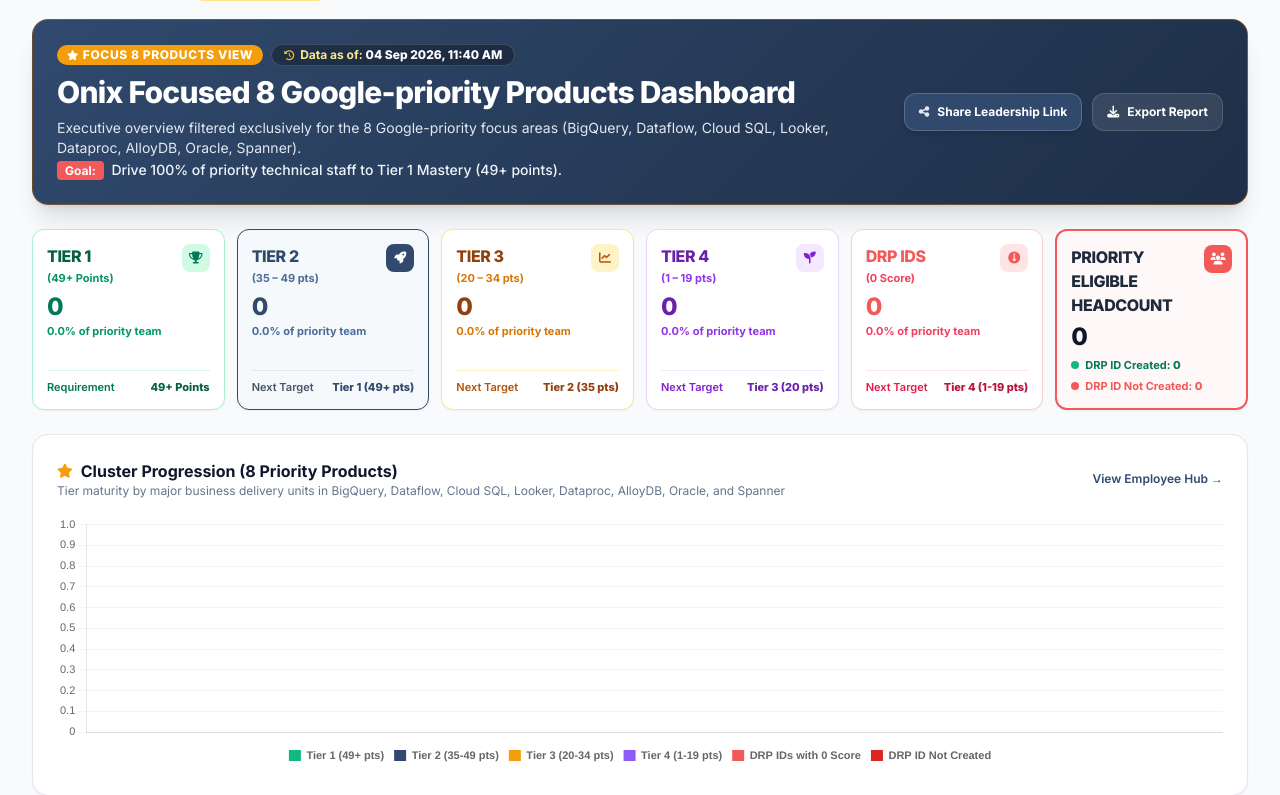
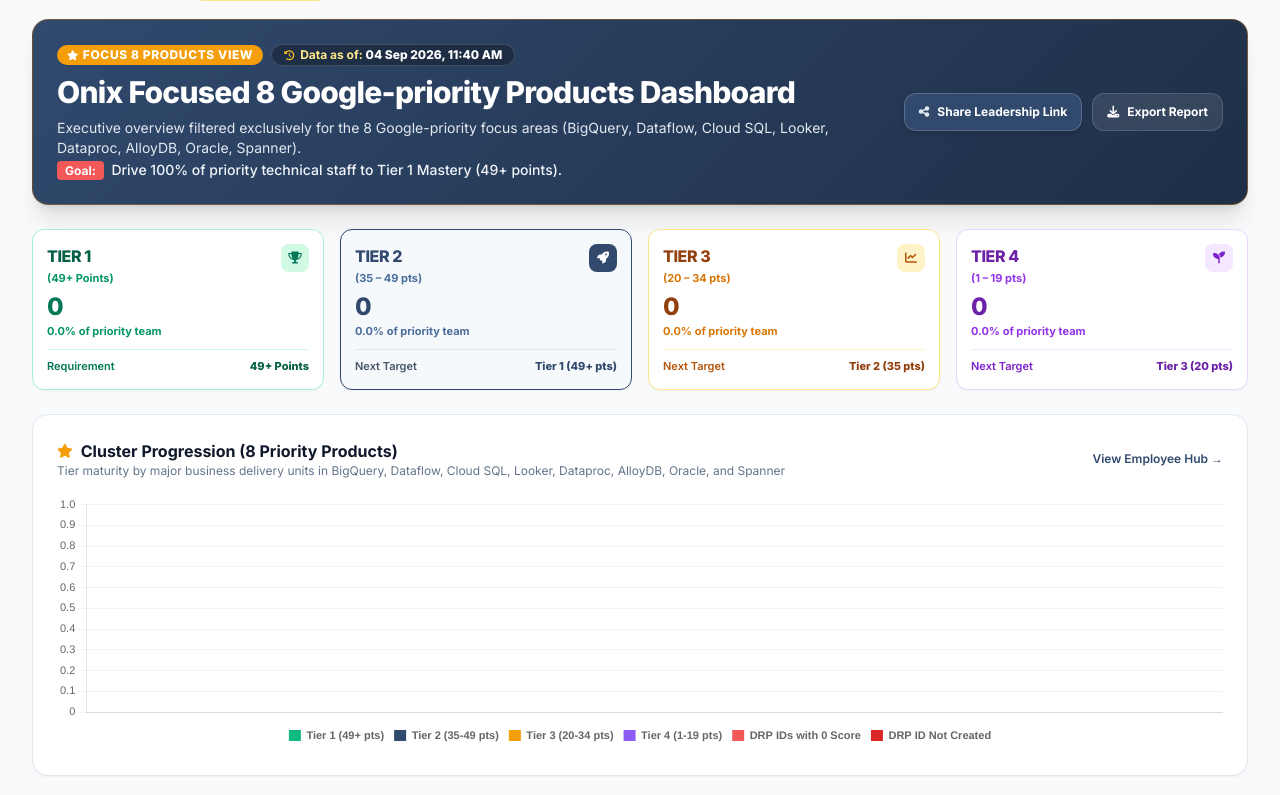
Before and after one commit to nikhilshelke-spec/onix-drp-portal, a Flask app: page /priority_dashboard in a window 1280 px wide. Shown: the part 70-865 px from the top of the page. Run offline with Flask 3, Linux system fonts and the light colour scheme; some libraries are stand-ins or nearby versions.

Commit message:
Remove DRP IDs (0 score) and Priority Eligible Headcount cards from Focus 8 Products Dashboard only

```diff
--- a/templates/priority_dashboard.html
+++ b/templates/priority_dashboard.html
@@ -39,7 +39,7 @@
     </div>
 
     <!-- Executive KPI Grid (Filtered EXCLUSIVELY for 8 Google-priority products) -->
-    <div class="grid grid-cols-1 sm:grid-cols-2 md:grid-cols-3 lg:grid-cols-6 gap-3">
+    <div class="grid grid-cols-1 sm:grid-cols-2 lg:grid-cols-4 gap-4">
 
         <!-- 1. Tier 1 -->
         <div class="bg-white p-3.5 rounded-xl border border-emerald-200 bg-emerald-50/20 shadow-sm hover:shadow-md transition-shadow flex flex-col justify-between">
@@ -130,56 +130,6 @@
             <div class="mt-2.5 pt-2 border-t border-purple-100 flex justify-between items-center text-[11px]">
                 <span class="text-purple-700 font-semibold">Next Target</span>
                 <span class="font-black text-purple-800">Tier 3 (20 pts)</span>
-            </div>
-        </div>
-
-        <!-- 5. DRP IDs with 0 Score -->
-        <div class="bg-white p-3.5 rounded-xl border border-rose-200 bg-rose-50/30 shadow-sm hover:shadow-md transition-shadow flex flex-col justify-between">
-            <div>
-                <div class="flex items-start justify-between">
-                    <div>
-                        <h4 class="text-sm sm:text-base font-black uppercase tracking-tight" style="color: #f35959;">DRP IDs</h4>
-                        <p class="text-[11px] font-bold mt-0.5 text-rose-500">(0 Score)</p>
-                    </div>
-                    <div class="w-7 h-7 rounded-lg bg-rose-100 flex items-center justify-center shrink-0 text-xs" style="color: #f35959;">
-                        <i class="fa-solid fa-gauge-simple"></i>
-                    </div>
-                </div>
-                <div class="mt-2">
-                    <h3 class="text-2xl font-black leading-none" style="color: #f35959;">{{ kpis.zero_score_count }}</h3>
-                    <p class="text-[11px] font-bold mt-1 text-rose-500">{{ kpis.zero_score_pct }}% of priority team</p>
-                </div>
-            </div>
-            <div class="mt-2.5 pt-2 border-t border-rose-100 flex justify-between items-center text-[11px]">
-                <span class="text-rose-600 font-semibold">Next Target</span>
-                <span class="font-black text-rose-700">Tier 4 (1-19 pts)</span>
-            </div>
-        </div>
-
-        <!-- 6. Total Priority Headcount -->
-        <div class="bg-white p-3.5 rounded-xl border-2 shadow-sm hover:shadow-md transition-shadow flex flex-col justify-between" style="border-color: #f35959; background-color: #FFF8F8;">
-            <div>
-                <div class="flex items-start justify-between">
-                    <div>
-                        <h4 class="text-sm sm:text-base font-black text-slate-800 uppercase tracking-tight leading-tight">Priority Eligible Headcount</h4>
-                    </div>
-                    <div class="w-7 h-7 rounded-lg flex items-center justify-center text-white shrink-0 text-xs" style="background-color: #f35959;">
-                        <i class="fa-solid fa-users"></i>
-                    </div>
-                </div>
-                <div class="mt-2">
-                    <h3 class="text-2xl font-black text-slate-900 leading-none">{{ kpis.total_headcount }}</h3>
-                    <div class="mt-2 space-y-1 text-[11px]">
-                        <div class="flex items-center space-x-1.5 font-bold text-emerald-700">
-                            <span class="w-2 h-2 rounded-full bg-emerald-500 shrink-0"></span>
-                            <span>DRP ID Created: <strong>{{ kpis.drp_created_count }}</strong></span>
-                        </div>
-                        <div class="flex items-center space-x-1.5 font-bold" style="color: #f35959;">
-                            <span class="w-2 h-2 rounded-full shrink-0" style="background-color: #f35959;"></span>
-                            <span>DRP ID Not Created: <strong>{{ kpis.drp_not_created_count }}</strong></span>
-                        </div>
-                    </div>
-                </div>
             </div>
         </div>
 
```
